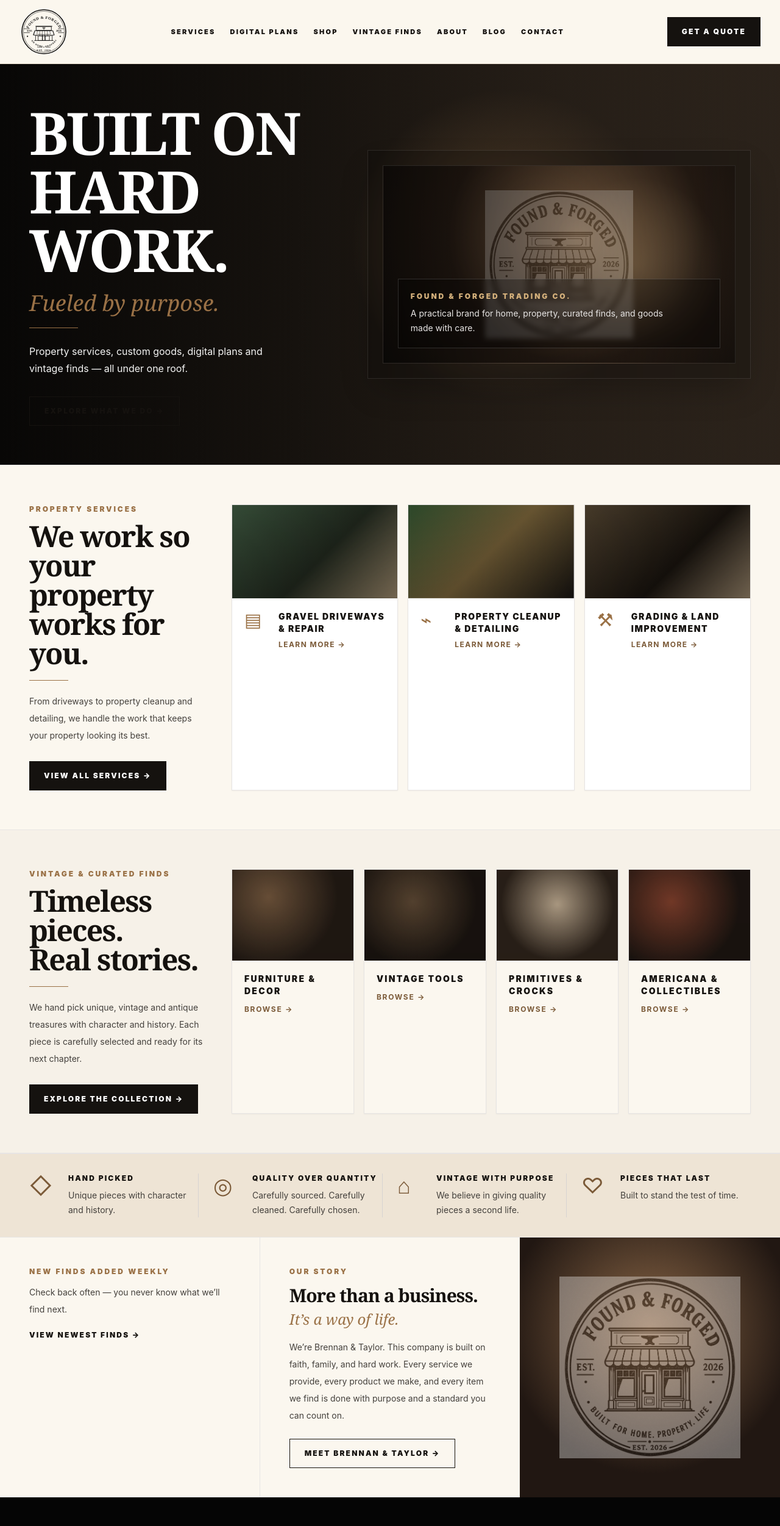
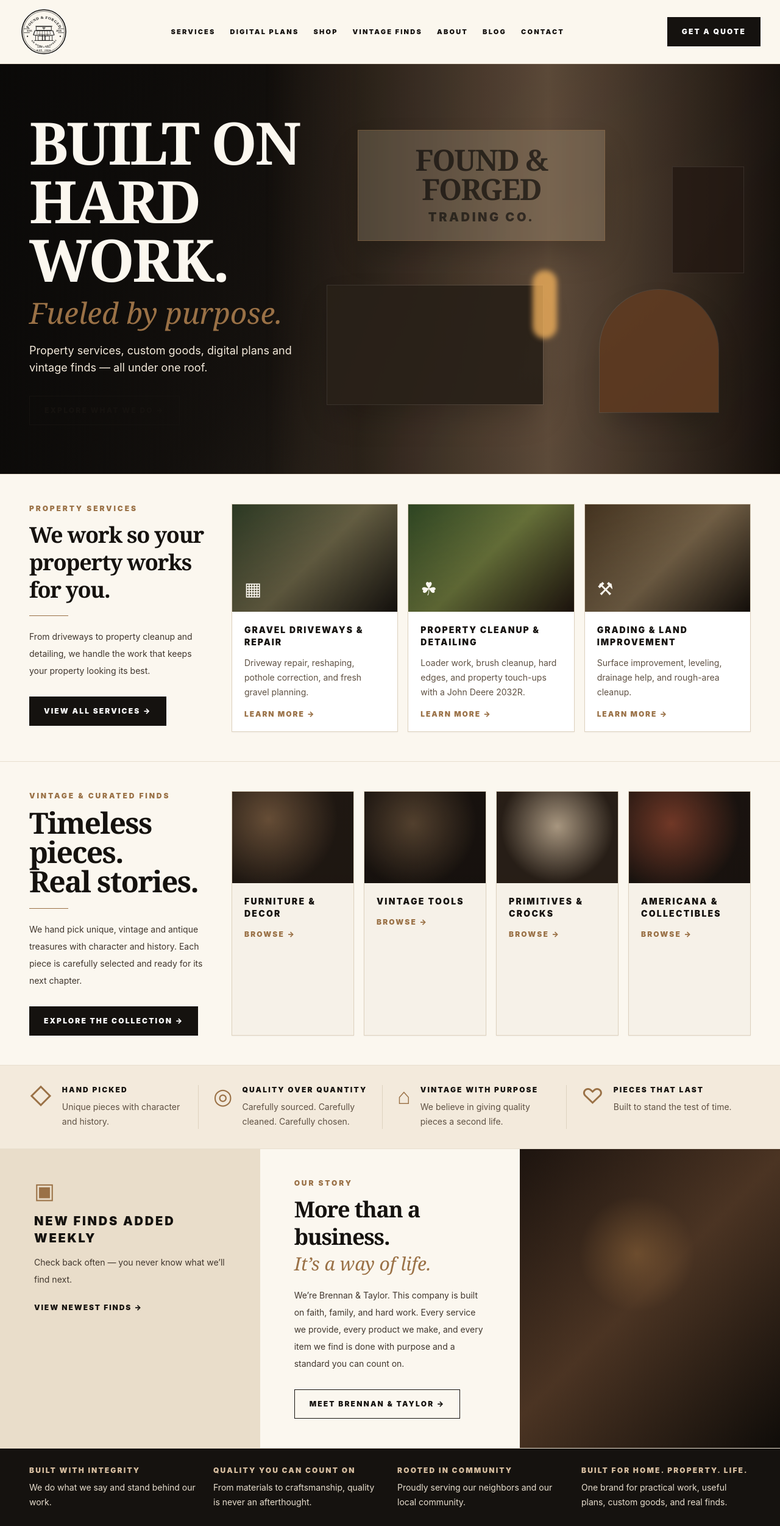
Before and after one commit to barrell1996/Found-ForgedWebsite, a Next.js app in the folder outputs/found-and-forged-website-source/: page / in a window 1280 px wide. Shown: the top 2502 px of the page at 61% size. Built offline with nearby package versions, Linux system fonts and the light colour scheme.

Commit message:
Rebuild homepage with premium Found and Forged layout

```diff
--- a/outputs/found-and-forged-website-source/app/page.tsx
+++ b/outputs/found-and-forged-website-source/app/page.tsx
@@ -1,32 +1,16 @@
-import Image from "next/image";
 import Link from "next/link";
 
 const propertyServices = [
-  {
-    title: "Gravel Driveways & Repair",
-    href: "/gravel-driveway-rehabilitation",
-    image: "linear-gradient(rgba(0,0,0,.08), rgba(0,0,0,.18)), linear-gradient(135deg, #39513b, #1f261c 55%, #8b7a60)",
-    icon: "▤"
-  },
-  {
-    title: "Property Cleanup & Detailing",
-    href: "/services",
-    image: "linear-gradient(rgba(0,0,0,.08), rgba(0,0,0,.18)), linear-gradient(135deg, #2f4e2d, #6f5b35 50%, #15120f)",
-    icon: "⌁"
-  },
-  {
-    title: "Grading & Land Improvement",
-    href: "/services",
-    image: "linear-gradient(rgba(0,0,0,.08), rgba(0,0,0,.18)), linear-gradient(135deg, #4c3f2d, #17120d 58%, #86755e)",
-    icon: "⚒"
-  }
+  ["Gravel Driveways & Repair", "Driveway repair, reshaping, pothole correction, and fresh gravel planning.", "▦", "bg-[linear-gradient(rgba(0,0,0,.08),rgba(0,0,0,.18)),linear-gradient(135deg,#2f3d26,#6d6648_50%,#17130f)]"],
+  ["Property Cleanup & Detailing", "Loader work, brush cleanup, hard edges, and property touch-ups with a John Deere 2032R.", "☘", "bg-[linear-gradient(rgba(0,0,0,.08),rgba(0,0,0,.18)),linear-gradient(135deg,#314a25,#6f7a3e_48%,#21160f)]"],
+  ["Grading & Land Improvement", "Surface improvement, leveling, drainage help, and rough-area cleanup.", "⚒", "bg-[linear-gradient(rgba(0,0,0,.08),rgba(0,0,0,.18)),linear-gradient(135deg,#493722,#7b674b_52%,#17110c)]"]
 ];
 
 const vintageFinds = [
-  { title: "Furniture & Decor", href: "/curated-goods", imageClass: "card-image-furniture" },
-  { title: "Vintage Tools", href: "/curated-goods", imageClass: "card-image-tools" },
-  { title: "Primitives & Crocks", href: "/curated-goods", imageClass: "card-image-crocks" },
-  { title: "Americana & Collectibles", href: "/curated-goods", imageClass: "card-image-americana" }
+  ["Furniture & Decor", "Browse", "card-image-furniture"],
+  ["Vintage Tools", "Browse", "card-image-tools"],
+  ["Primitives & Crocks", "Browse", "card-image-crocks"],
+  ["Americana & Collectibles", "Browse", "card-image-americana"]
 ];
 
 const values = [
@@ -39,63 +23,56 @@
 export default function Home() {
   return (
     <>
-      <section className="relative overflow-hidden border-b border-stone-200 bg-[#15120f]">
-        <div className="absolute inset-0 bg-[radial-gradient(circle_at_65%_45%,rgba(154,113,70,.45),transparent_28%),linear-gradient(90deg,#080706_0%,#16120e_38%,#3b2f24_100%)]" />
-        <div className="absolute inset-y-0 right-0 hidden w-2/3 opacity-70 lg:block">
-          <div className="h-full w-full bg-[linear-gradient(90deg,rgba(8,7,6,0)_0%,rgba(8,7,6,.2)_55%,rgba(8,7,6,.45)_100%)]" />
+      <section className="relative overflow-hidden border-b border-[#e8dece] bg-[#15120f] text-white">
+        <div className="absolute inset-0 bg-[linear-gradient(90deg,rgba(10,9,8,.94),rgba(10,9,8,.78)_34%,rgba(10,9,8,.22)_72%),radial-gradient(circle_at_74%_45%,rgba(184,133,78,.34),transparent_28%),linear-gradient(135deg,#18120d,#3d3025_48%,#78634b_70%,#1a120c)]" />
+        <div className="absolute inset-y-0 right-0 hidden w-[66%] opacity-95 lg:block">
+          <div className="absolute inset-0 bg-[linear-gradient(90deg,transparent,#2a2119_18%,#5e4b3a_55%,#16100c)]" />
+          <div className="absolute left-[18%] top-[16%] w-[48%] border border-[#9a7146]/50 bg-[#d4c0a1]/25 px-8 py-6 text-center shadow-2xl backdrop-blur-[1px]">
+            <div className="display-serif text-5xl font-black uppercase leading-none text-[#15120f]/75">Found & Forged</div>
+            <div className="mt-2 text-xl font-black uppercase tracking-[0.18em] text-[#15120f]/70">Trading Co.</div>
           </div>
-        <div className="relative container-tight grid min-h-[520px] items-center gap-10 px-5 py-16 sm:px-8 lg:grid-cols-[0.9fr_1.1fr] lg:px-12">
-          <div className="max-w-xl text-white">
-            <h1 className="display-serif text-6xl font-black uppercase leading-[0.92] sm:text-7xl lg:text-8xl">
+          <div className="absolute bottom-[17%] left-[12%] h-[29%] w-[42%] bg-[#2a2119] shadow-2xl ring-1 ring-white/10" />
+          <div className="absolute bottom-[33%] left-[52%] h-28 w-10 rounded-full bg-[#f6b45e]/80 blur-sm" />
+          <div className="absolute bottom-[15%] right-[12%] h-[30%] w-[23%] rounded-t-full bg-[#5c3921] shadow-2xl ring-1 ring-white/10" />
+          <div className="absolute right-[7%] top-[25%] h-[26%] w-[14%] border border-white/10 bg-[#211711]/80" />
+        </div>
+        <div className="relative mx-auto flex min-h-[560px] max-w-7xl items-center px-5 py-20 sm:px-8 lg:px-12">
+          <div className="max-w-xl">
+            <h1 className="display-serif text-6xl font-black uppercase leading-[0.95] text-[#fbf7ef] sm:text-7xl lg:text-8xl">
               Built On<br />Hard Work.
             </h1>
-            <p className="script-line mt-5 text-3xl sm:text-4xl">Fueled by purpose.</p>
-            <div className="mt-5 h-px w-20 bg-[#9a7146]" />
-            <p className="mt-6 max-w-sm text-base leading-7 text-stone-100">
+            <p className="script-line mt-4 text-4xl sm:text-5xl">Fueled by purpose.</p>
+            <p className="mt-6 max-w-md text-base leading-8 text-[#f4eadb] sm:text-lg">
               Property services, custom goods, digital plans and vintage finds — all under one roof.
             </p>
-            <Link href="#services" className="button-secondary mt-8 border-white text-white hover:bg-white hover:text-[#15120f]">
+            <Link href="/services" className="button-secondary mt-8 border-white text-white hover:bg-white hover:text-[#15120f]">
               Explore What We Do →
             </Link>
-          </div>
-          <div className="hidden lg:block">
-            <div className="relative ml-auto max-w-2xl rounded-none border border-white/10 bg-black/20 p-6 shadow-2xl backdrop-blur-[1px]">
-              <div className="relative aspect-[16/9] overflow-hidden border border-white/10 bg-[radial-gradient(circle_at_55%_35%,#806144,#231912_55%,#0f0c09_100%)]">
-                <Image src="/brand/found-forged-logo.jpeg" alt="Found & Forged" fill className="object-contain p-10 opacity-25" priority />
-                <div className="absolute inset-0 bg-[linear-gradient(90deg,rgba(0,0,0,.35),rgba(0,0,0,0)),radial-gradient(circle_at_72%_50%,rgba(255,216,153,.18),transparent_32%)]" />
-                <div className="absolute bottom-6 left-6 right-6 border border-white/15 bg-black/30 p-5 text-white backdrop-blur-sm">
-                  <p className="text-xs font-black uppercase tracking-[0.24em] text-[#d4b07b]">Found & Forged Trading Co.</p>
-                  <p className="mt-2 max-w-md text-sm leading-6 text-stone-200">A practical brand for home, property, curated finds, and goods made with care.</p>
-                </div>
-              </div>
-            </div>
           </div>
         </div>
       </section>
 
-      <section id="services" className="section-pad bg-[#fbf7ef]">
-        <div className="container-tight grid gap-8 lg:grid-cols-[300px_1fr]">
+      <section className="border-b border-[#e8dece] bg-[#fbf7ef] px-5 py-12 sm:px-8 lg:px-12">
+        <div className="mx-auto grid max-w-7xl gap-8 lg:grid-cols-[300px_1fr]">
           <div>
             <p className="eyebrow">Property Services</p>
-            <h2 className="display-serif mt-3 text-4xl font-black leading-tight text-[#15120f] sm:text-5xl">
-              We work so your property works for you.
-            </h2>
+            <h2 className="display-serif mt-3 text-4xl font-black leading-tight text-[#15120f]">We work so your property works for you.</h2>
             <div className="mt-5 h-px w-16 bg-[#9a7146]" />
-            <p className="mt-5 text-sm leading-7 text-stone-700">
+            <p className="mt-5 text-sm leading-7 text-[#40362d]">
               From driveways to property cleanup and detailing, we handle the work that keeps your property looking its best.
             </p>
             <Link href="/services" className="button-primary mt-7">View All Services →</Link>
           </div>
           <div className="grid gap-4 md:grid-cols-3">
-            {propertyServices.map((service) => (
-              <Link key={service.title} href={service.href} className="group overflow-hidden border border-stone-200 bg-white shadow-sm transition hover:-translate-y-1 hover:shadow-xl">
-                <div className="aspect-[16/9] bg-cover bg-center" style={{ backgroundImage: service.image }} />
-                <div className="grid grid-cols-[44px_1fr] gap-3 p-5">
-                  <div className="text-3xl leading-none text-[#9a7146]">{service.icon}</div>
-                  <div>
-                    <h3 className="text-sm font-black uppercase leading-5 tracking-[0.12em] text-[#15120f]">{service.title}</h3>
-                    <p className="mt-2 text-xs font-bold uppercase tracking-[0.12em] text-[#7b5a38]">Learn More →</p>
+            {propertyServices.map(([title, description, icon, image]) => (
+              <Link key={title} href="/services" className="group overflow-hidden border border-[#ded2bf] bg-white shadow-sm transition hover:-translate-y-1 hover:shadow-xl">
+                <div className={`flex aspect-[4/2.6] items-end p-5 ${image}`}>
+                  <span className="text-3xl text-[#fbf7ef]">{icon}</span>
                 </div>
+                <div className="p-5">
+                  <h3 className="text-sm font-black uppercase tracking-[0.14em] text-[#15120f]">{title}</h3>
+                  <p className="mt-3 text-sm leading-6 text-[#5f5143]">{description}</p>
+                  <p className="mt-4 text-xs font-black uppercase tracking-[0.16em] text-[#9a7146]">Learn More →</p>
                 </div>
               </Link>
             ))}
@@ -103,26 +80,24 @@
         </div>
       </section>
 
-      <section className="section-pad border-y border-stone-200 bg-[#f6f1e8]">
-        <div className="container-tight grid gap-8 lg:grid-cols-[300px_1fr]">
+      <section className="border-b border-[#e8dece] bg-[#fbf7ef] px-5 py-12 sm:px-8 lg:px-12">
+        <div className="mx-auto grid max-w-7xl gap-8 lg:grid-cols-[300px_1fr]">
           <div>
             <p className="eyebrow">Vintage & Curated Finds</p>
-            <h2 className="display-serif mt-3 text-4xl font-black leading-tight text-[#15120f] sm:text-5xl">
-              Timeless pieces.<br />Real stories.
-            </h2>
+            <h2 className="display-serif mt-3 text-5xl font-black leading-none text-[#15120f]">Timeless pieces.<br />Real stories.</h2>
             <div className="mt-5 h-px w-16 bg-[#9a7146]" />
-            <p className="mt-5 text-sm leading-7 text-stone-700">
+            <p className="mt-5 text-sm leading-7 text-[#40362d]">
               We hand pick unique, vintage and antique treasures with character and history. Each piece is carefully selected and ready for its next chapter.
             </p>
             <Link href="/curated-goods" className="button-primary mt-7">Explore The Collection →</Link>
           </div>
           <div className="grid gap-4 sm:grid-cols-2 lg:grid-cols-4">
-            {vintageFinds.map((find) => (
-              <Link key={find.title} href={find.href} className="group overflow-hidden border border-stone-200 bg-[#fbf7ef] shadow-sm transition hover:-translate-y-1 hover:shadow-xl">
-                <div className={`${find.imageClass} aspect-[4/3] bg-cover bg-center`} />
+            {vintageFinds.map(([title, subtitle, imageClass]) => (
+              <Link key={title} href="/curated-goods" className="group overflow-hidden border border-[#ded2bf] bg-[#f6f1e8] shadow-sm transition hover:-translate-y-1 hover:shadow-xl">
+                <div className={`aspect-[4/3] ${imageClass}`} />
                 <div className="p-5">
-                  <h3 className="text-sm font-black uppercase tracking-[0.16em] text-[#15120f]">{find.title}</h3>
-                  <p className="mt-3 text-xs font-bold uppercase tracking-[0.14em] text-[#7b5a38]">Browse →</p>
+                  <h3 className="text-sm font-black uppercase tracking-[0.16em] text-[#15120f]">{title}</h3>
+                  <p className="mt-4 text-xs font-black uppercase tracking-[0.18em] text-[#9a7146]">{subtitle} →</p>
                 </div>
               </Link>
             ))}
@@ -130,39 +105,47 @@
         </div>
       </section>
 
-      <section className="border-y border-stone-200 bg-[#eee4d5] px-5 py-8 sm:px-8 lg:px-12">
-        <div className="container-tight grid gap-6 sm:grid-cols-2 lg:grid-cols-4">
-          {values.map(([icon, title, copy]) => (
-            <div key={title} className="grid grid-cols-[48px_1fr] gap-4 border-stone-300 lg:border-r lg:last:border-r-0">
-              <div className="text-4xl text-[#7b5a38]">{icon}</div>
+      <section className="border-b border-[#e8dece] bg-[#f3eadc] px-5 py-8 sm:px-8 lg:px-12">
+        <div className="mx-auto grid max-w-7xl gap-6 sm:grid-cols-2 lg:grid-cols-4">
+          {values.map(([icon, title, text]) => (
+            <div key={title} className="flex gap-4 border-[#ded2bf] lg:border-r lg:pr-6 last:border-r-0">
+              <div className="text-4xl leading-none text-[#9a7146]">{icon}</div>
               <div>
                 <h3 className="text-xs font-black uppercase tracking-[0.18em] text-[#15120f]">{title}</h3>
-                <p className="mt-2 text-sm leading-6 text-stone-700">{copy}</p>
+                <p className="mt-2 text-sm leading-6 text-[#5f5143]">{text}</p>
               </div>
             </div>
           ))}
         </div>
       </section>
 
-      <section className="bg-[#fbf7ef]">
-        <div className="container-tight grid lg:grid-cols-3">
-          <div className="border-r border-stone-200 p-8 lg:p-12">
-            <p className="eyebrow">New Finds Added Weekly</p>
-            <p className="mt-3 text-sm leading-7 text-stone-700">Check back often — you never know what we’ll find next.</p>
-            <Link href="/curated-goods" className="mt-5 inline-block text-xs font-black uppercase tracking-[0.18em] text-[#15120f]">View Newest Finds →</Link>
+      <section className="grid border-b border-[#e8dece] bg-[#fbf7ef] lg:grid-cols-3">
+        <div className="bg-[#e9ddca] px-8 py-12 lg:px-14">
+          <p className="text-4xl text-[#9a7146]">▣</p>
+          <h2 className="mt-4 text-xl font-black uppercase tracking-[0.14em] text-[#15120f]">New Finds Added Weekly</h2>
+          <p className="mt-3 text-sm leading-7 text-[#40362d]">Check back often — you never know what we’ll find next.</p>
+          <Link href="/curated-goods" className="mt-6 inline-block text-xs font-black uppercase tracking-[0.16em] text-[#15120f]">View Newest Finds →</Link>
         </div>
-          <div className="p-8 lg:p-12">
+        <div className="px-8 py-12 lg:px-14">
           <p className="eyebrow">Our Story</p>
-            <h2 className="display-serif mt-3 text-3xl font-black leading-tight text-[#15120f]">More than a business.</h2>
-            <p className="script-line mt-1 text-2xl">It’s a way of life.</p>
-            <p className="mt-4 text-sm leading-7 text-stone-700">
+          <h2 className="display-serif mt-3 text-4xl font-black leading-tight text-[#15120f]">More than a business.</h2>
+          <p className="script-line mt-1 text-3xl">It’s a way of life.</p>
+          <p className="mt-5 text-sm leading-7 text-[#40362d]">
             We’re Brennan & Taylor. This company is built on faith, family, and hard work. Every service we provide, every product we make, and every item we find is done with purpose and a standard you can count on.
           </p>
-            <Link href="/about" className="button-secondary mt-6">Meet Brennan & Taylor →</Link>
+          <Link href="/about" className="button-secondary mt-7">Meet Brennan & Taylor →</Link>
         </div>
-          <div className="relative min-h-72 bg-[radial-gradient(circle_at_50%_35%,#8b6747,#211712_68%)]">
-            <Image src="/brand/found-forged-logo.jpeg" alt="Found & Forged leather mark" fill className="object-contain p-16 opacity-35" />
+        <div className="min-h-[320px] bg-[radial-gradient(circle_at_45%_35%,rgba(186,133,73,.35),transparent_24%),linear-gradient(135deg,#1d140f,#4b3423_48%,#0f0c09)]" />
+      </section>
+
+      <section className="bg-[#15120f] px-5 py-7 text-white sm:px-8 lg:px-12">
+        <div className="mx-auto grid max-w-7xl gap-6 sm:grid-cols-2 lg:grid-cols-4">
+          {[["Built With Integrity", "We do what we say and stand behind our work."], ["Quality You Can Count On", "From materials to craftsmanship, quality is never an afterthought."], ["Rooted In Community", "Proudly serving our neighbors and our local community."], ["Built For Home. Property. Life.", "One brand for practical work, useful plans, custom goods, and real finds."]].map(([title, text]) => (
+            <div key={title}>
+              <h3 className="text-xs font-black uppercase tracking-[0.18em] text-[#d7bea0]">{title}</h3>
+              <p className="mt-2 text-sm leading-6 text-[#e8dece]">{text}</p>
             </div>
+          ))}
         </div>
       </section>
     </>
```
Lines whose indentation alone changed are shown as unchanged.
